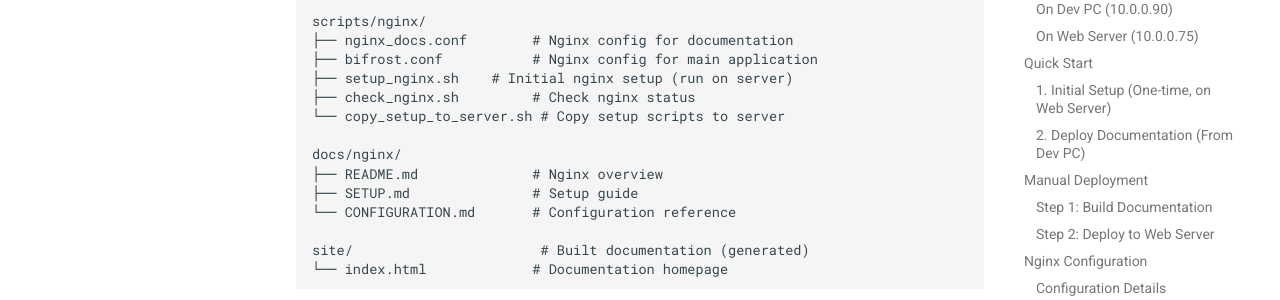
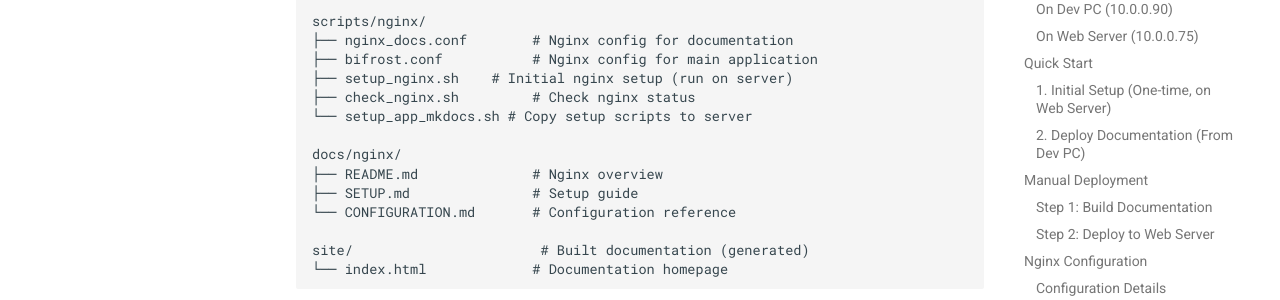
Before and after one commit to weitingzhao/bifrost-trader-option, an MkDocs documentation site: the page built from docs/mkdoc/DEPLOYMENT.md, in a window 1280 px wide and 900 px high, scrolled down 5229 px. Shown: the part 153-453 px from the top of the window. Built offline with MkDocs 1.6.1 and Material for MkDocs 9.7.7, drawn with Linux system fonts in a browser that asks for light colours; comment, search, counter and statistics services are not loaded; the version menu is left out; some of the changed text lies outside the part shown.

Commit message:
Rename copy_setup_to_server.sh to setup_app_mkdocs.sh
- Renamed to setup_app_mkdocs.sh (more descriptive)
- Simple task: Setup MkDocs site folder on 10.0.0.75
- Creates /var/www/docs directory with correct permissions
- Prevents nginx folder exceptions during deployment
- Updated deploy_docs.sh to handle directory creation better
- Updated all references in documentation

````diff
--- a/docs/mkdoc/DEPLOYMENT.md
+++ b/docs/mkdoc/DEPLOYMENT.md
@@ -27,7 +27,7 @@
 From your dev PC (10.0.0.90):
 
 ```bash
-./scripts/nginx/copy_setup_to_server.sh
+./scripts/nginx/setup_app_mkdocs.sh
 ```
 
 This copies the nginx setup scripts to the web server.
@@ -245,7 +245,7 @@
 ├── bifrost.conf           # Nginx config for main application
 ├── setup_nginx.sh    # Initial nginx setup (run on server)
 ├── check_nginx.sh         # Check nginx status
-└── copy_setup_to_server.sh # Copy setup scripts to server
+└── setup_app_mkdocs.sh # Copy setup scripts to server
 
 docs/nginx/
 ├── README.md              # Nginx overview
````
Also changed, not shown: docs/nginx/README.md (+1 -1 lines), docs/nginx/SETUP.md (+1 -1 lines), 3 other files.
